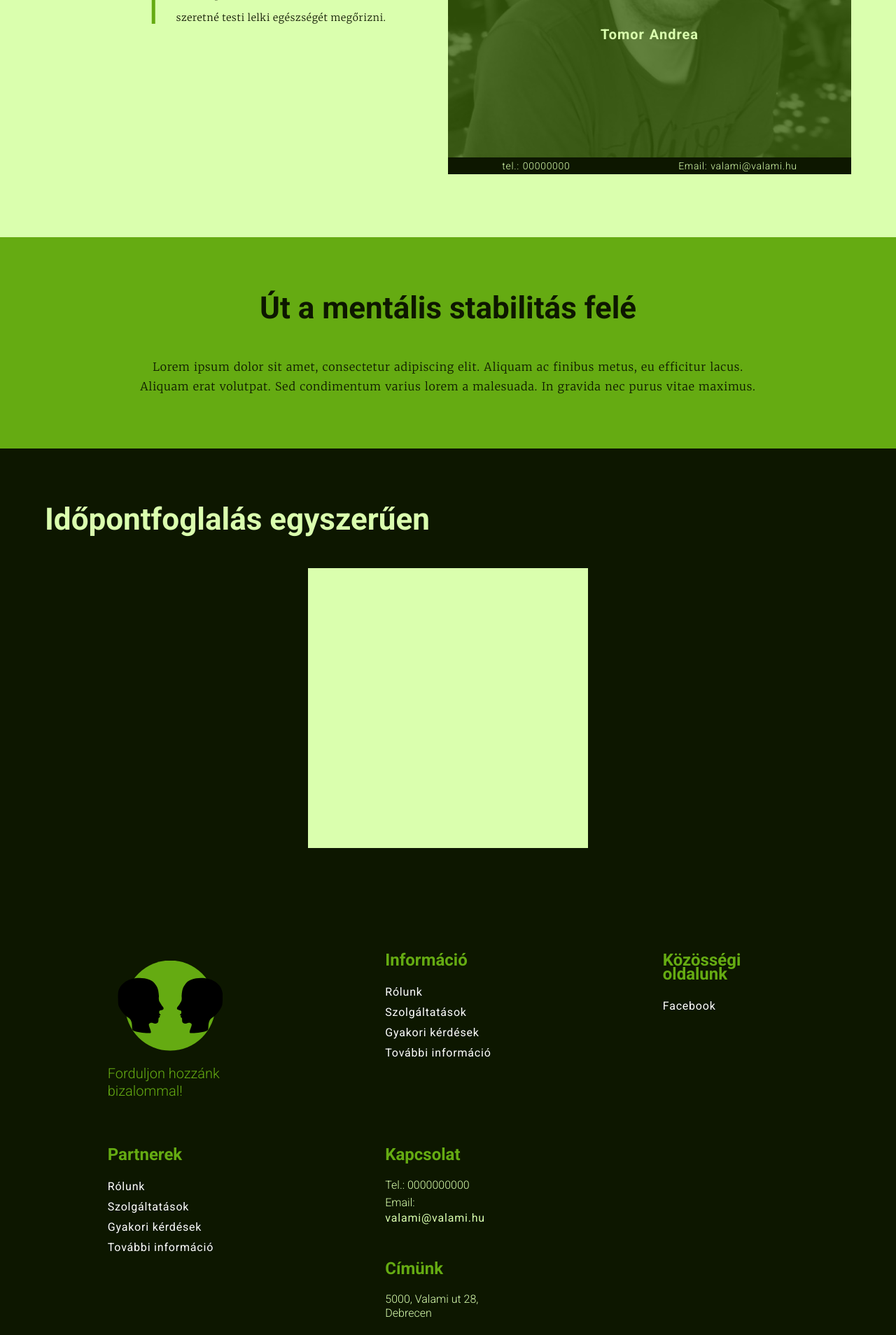
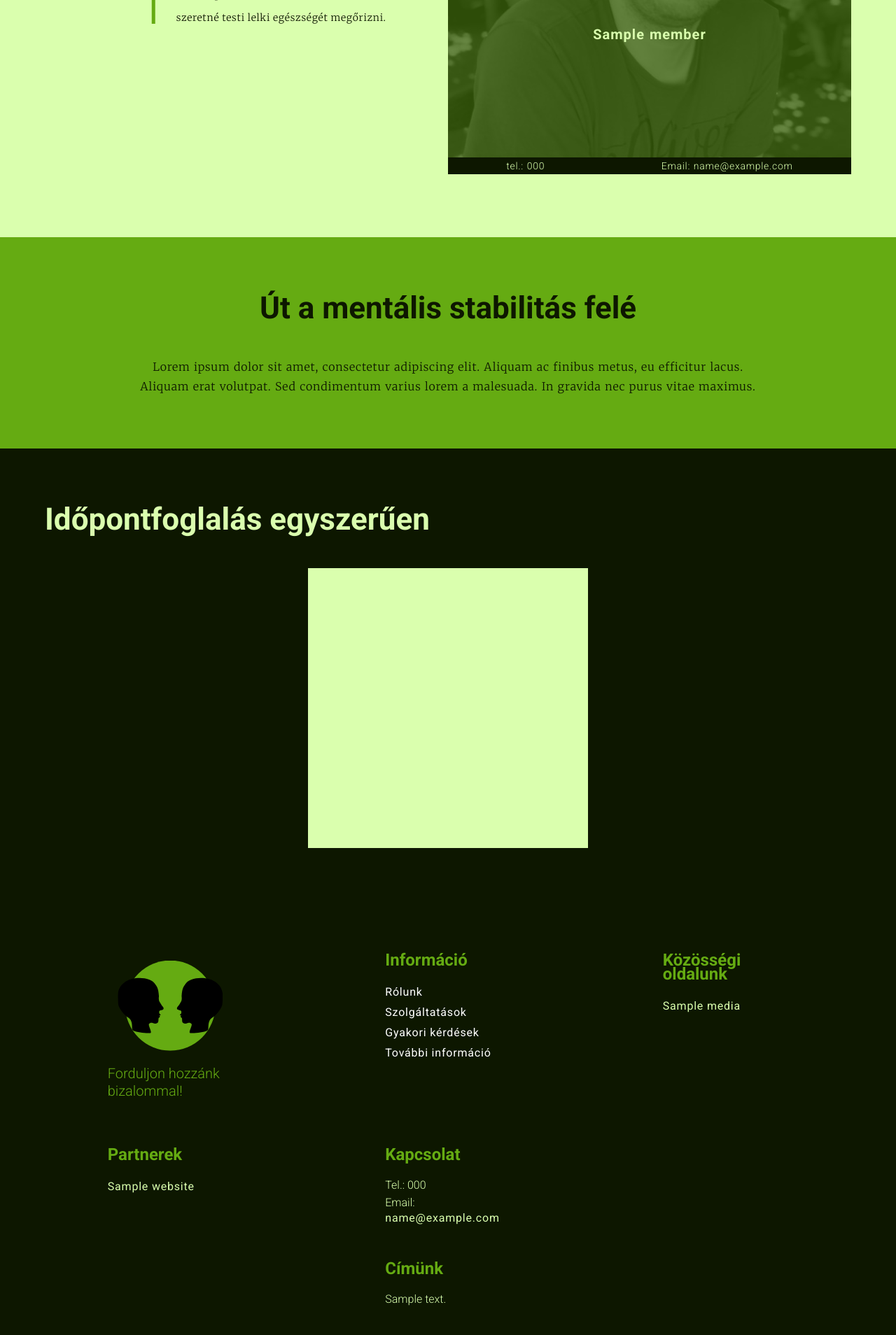
Before and after one commit to Haladino/flask-mental-site, a Flask app: template templates/services.html in a window 1280 px wide. Shown: the part 2292-4200 px from the top of the page at 70% size. Run offline with Flask 2, Linux system fonts and the light colour scheme; the template is opened without the code that fills it: most values are stand-ins (such as "Sample title", 1, 10 or a date in 2020); a map, chart or similar area stays blank; some libraries are stand-ins or nearby versions; grey boxes are pictures that could not be loaded.

Commit message:
html update
- Config adatbazisbol

```diff
--- a/static/database/members.json
+++ b/static/database/members.json
@@ -1,14 +1,16 @@
 {
     "members" : [
         {
-            "name"    : "",
+            "name"         : "Simonka Eniko",
+            "introduction" : "Lorem ipsum dolor sit amet, consectetur adipiscing elit. Aliquam ac finibus metus, eu efficitur lacus.",
             "contact" : {
                 "phone" : "00000000000",
                 "email" : "valami@valami.hu"
                 }
         },
         {
-            "name"    : "",
+            "name"         : "Tomor Andrea",
+            "introduction" : "Lorem ipsum dolor sit amet, consectetur adipiscing elit. Aliquam ac finibus metus, eu efficitur lacus.",
             "contact" : {
                 "phone" : "00000000000",
                 "email" : "valami@valami.hu"
--- a/static/database/site_config.json
+++ b/static/database/site_config.json
@@ -1,8 +1,16 @@
 {
     "author"      : "Menta",
     "title"       : "HelloMenta | Test",
-    "description" : "This is a test site for Hello Menta",
-    "keywords"    : "hello, menta, test",
+    "language"    : "en_GB",
+    "description" : {
+        "index"    : "This is a test site for Hello Menta",
+        "services" : ""
+    },
+
+    "keywords"    : {
+        "set_1" : "hello, menta, test",
+        "set_2" : ""
+    },
 
     "contact"     : {
         "phone"   : "000000000",
@@ -17,6 +25,7 @@
         "description"      : "Hello Menta site",
         "type"             : "website",
         "site_name"        : "Hello Menta",
+        "site_url"         : "",
 
         "image" : {
             "url"        : "",
@@ -30,7 +39,7 @@
 
     "social_medias" : [
         {
-            "name"   : "facebook",
+            "name"   : "Facebook",
             "url"    : "http://facebook.com",
             "app_id" : ""
         }
--- a/static/js/navigations.js
+++ b/static/js/navigations.js
@@ -2,7 +2,6 @@ const navigation = {
 
     button : document.querySelector( "#main_navigation--burger" ),
     menu   : document.querySelector( "#main_navigation--list_wrapper" ),
-    isOpen : false,
 
     open : function() {
         this.menu.classList.toggle( "open" );
--- a/templates/base.html
+++ b/templates/base.html
@@ -1,8 +1,8 @@
 <!DOCTYPE html>
-<html lang="en_GB">
+<html lang="{{ configuration['site_config_data'].language }}">
 <head>
 
-    <title>HelloMenta | TEST</title>
+    <title>{{ configuration["site_config_data"].title  }}</title>
 
     <meta charset="UTF-8">
     <meta name="viewport" content="width=device-width,
@@ -13,19 +13,20 @@
                                     user-scalable=no,
                                     shrink-to-fit=no,
                                     target-densitydpi=device-dpi">
-    <link rel="icon" type="image/png" href="{{ url_for('static', filename='images/favicon.png') }}"> <!--favicon root ( 16x16 png image )-->
+                                    <!-- <link rel="icon" type="image/png" sizes="16x16" href="/favicon-16x16.png"> -->
+    <link rel="icon" type="image/png" sizes="16x16" href="{{ url_for('static', filename='images/favicon.png') }}">
 
-    <meta name="author" content="">
-    <meta name="description" content="">
+    <meta name="author" content="{{ configuration['site_config_data'].author }}">
+    <meta name="description" content="{{ configuration['site_config_data'].description.index }}">
+    <meta name="keywords" content="{{ configuration['site_config_data'].description.index }}">
 
-    <meta name="keywords" content="">
-    <meta name="og:locale" content="hu_HU">
-    <meta name="og:locale:altername" content="hu_HU, en_GB">
-    <meta name="og:title" content="">
-    <meta name="og:description" content="">
-    <meta name="og:image" content="">
-    <meta name="og:type" content="">
-    <meta name="og:url" content="">
+    <meta name="og:locale" content="{{ configuration['site_config_data'].og.locale }}">
+    <meta name="og:locale:alternate" content="{{ configuration['site_config_data'].og.locale_alternate }}">
+    <meta name="og:title" content="{{ configuration['site_config_data'].og.title }}">
+    <meta name="og:description" content="{{ configuration['site_config_data'].og.description }}">
+    <meta name="og:image" content="{{ configuration['site_config_data'].og.image.url }}">
+    <meta name="og:type" content="{{ configuration['site_config_data'].og.type }}">
+    <meta name="og:url" content="{{ configuration['site_config_data'].og.site_url }}">
 
 
     <link rel="stylesheet" type="text/css" href="{{ url_for('static', filename='css/main.css') }}" />
@@ -49,8 +50,8 @@
                         </div> -->
                         <!--CONTACT DETAILS-->
                         <div id="main_navigation--contact" class="sub_container">
-                            <div class="contact_wrapper text_size_extra_small color_light">Email: <a href="mailto:valami@valami.hu">valami@valami.hu</a></div>
-                            <div class="contact_wrapper text_size_extra_small color_light">Tel.: 000000000</div>
+                            <div class="contact_wrapper text_size_extra_small color_light">Email: <a href="mailto:{{ configuration['site_config_data'].contact.email }}">{{ configuration['site_config_data'].contact.email }}</a></div>
+                            <div class="contact_wrapper text_size_extra_small color_light">Tel.: <span>{{ configuration['site_config_data'].contact.phone }}</span></div>
                         </div>
                     </div>
                     <!--CONTAINER 2-->
@@ -106,24 +107,25 @@
                 </ul>
                 <ul>
                     <li><h4 class="color_mid">Közösségi oldalunk</h4></li>
-                    <li><a href="">Facebook</a></li>
+                    {% for media in configuration['site_config_data'].social_medias %}
+                    <li><a href="{{ media.url }}">{{ media.name }}</a></li>
+                    {% endfor %}
                 </ul>
                 <ul>
                     <li><h4 class="color_mid">Partnerek</h4></li>
-                    <li><a href="">Rólunk</a></li>
-                    <li><a href="">Szolgáltatások</a></li>
-                    <li><a href="">Gyakori kérdések</a></li>
-                    <li><a href="">További információ</a></li>
+                    {% for partner in data['partners_data'].partners %}
+                    <li><a href="{{ partner.website.url }}">{{ partner.website.name }}</a></li>
+                    {% endfor %}
                 </ul>
                 <ul>
                     <li id="Kapcsolatok"><h4 class="color_mid">Kapcsolat</h4></li>
-                    <li class="color_light">Tel.: 0000000000</li>
-                    <li class="color_light">Email: <a href="mailto:valami@valami.hu">valami@valami.hu</a></li>
+                    <li class="color_light">Tel.: <span>{{ configuration['site_config_data'].contact.phone }}</span></li>
+                    <li class="color_light">Email: <a href="mailto:{{ configuration['site_config_data'].contact.email }}">{{ configuration['site_config_data'].contact.email }}</a></li>
                     <li><h4 class="color_mid top_space">Címünk</h4></li>
-                    <li class="color_light">5000, Valami ut 28, Debrecen</li>
+                    <li class="color_light">{{ configuration['site_config_data'].contact.address }}</li>
                 </ul>
 
-                <iframe id="google_map" frameborder="0" style="border:0; width: 100%; height: 250px; padding: 0;" src="https://www.google.com/maps/embed/v1/place?q=place_id:ChIJgyte_ioMR0cRcBEeDCnEAAQ&key=AIzaSyAq6Nb0iFJwWdedBdETAXgdfJJL2-iG1XE" allowfullscreen></iframe>
+                <iframe id="google_map" frameborder="0" style="border:0; width: 100%; height: 250px; padding: 0;" src="https://www.google.com/maps/embed/v1/place?q=place_id:ChIJgyte_ioMR0cRcBEeDCnEAAQ&key={{ configuration['site_config_data'].access_key.google }}" allowfullscreen></iframe>
 
             </div>
 
--- a/templates/services.html
+++ b/templates/services.html
@@ -47,8 +47,8 @@
                         <img src="{{ url_for('static', filename='images/prof1.jpg') }}" alt="">
                     </div>
                     <div class="card_content absolute_center" style="width: 100%; height: 100%; padding: 0;">
-                        <p class="color_light to_sans text_size_large text_align_middle extra_bold absolute_center">Simonka Enikő</p>
-                        <p style="width: 100%; margin-bottom: 0;" class="color_light bg_dark to_sans text_align_middle text_size_small absolute_center_bottom flex_row space_around"><span>tel.: 00000000</span><span>Email: valami@valami.hu</span></p>
+                        <p class="color_light to_sans text_size_large text_align_middle extra_bold absolute_center">{{ data["members_data"].members[0].name }}</p>
+                        <p style="width: 100%; margin-bottom: 0;" class="color_light bg_dark to_sans text_align_middle text_size_small absolute_center_bottom flex_row space_around"><span>tel.: {{ data["members_data"].members[0].contact.phone }}</span><span>Email: {{ data["members_data"].members[0].contact.email }}</span></p>
                     </div>
                 </div>
 
@@ -86,8 +86,8 @@
                         <img src="{{ url_for('static', filename='images/prof2.jpg') }}" alt="">
                     </div>
                     <div class="card_content absolute_center" style="width: 100%; height: 100%; padding: 0;">
-                        <p class="color_light to_sans text_size_large text_align_middle extra_bold absolute_center">Tomor Andrea</p>
-                        <p style="width: 100%; margin-bottom: 0;" class="color_light bg_dark to_sans text_align_middle text_size_small absolute_center_bottom flex_row space_around"><span>tel.: 00000000</span><span>Email: valami@valami.hu</span></p>
+                        <p class="color_light to_sans text_size_large text_align_middle extra_bold absolute_center">{{ data["members_data"].members[1].name }}</p>
+                        <p style="width: 100%; margin-bottom: 0;" class="color_light bg_dark to_sans text_align_middle text_size_small absolute_center_bottom flex_row space_around"><span>tel.: {{ data["members_data"].members[1].contact.phone }}</span><span>Email: {{ data["members_data"].members[1].contact.email }}</span></p>
                     </div>
                 </div>
 
```
Also changed, not shown: templates/index.html (+5 -5 lines), views.py (+5 -2 lines), static/images/favicon.png (added). Lines whose indentation alone changed are shown as unchanged.
